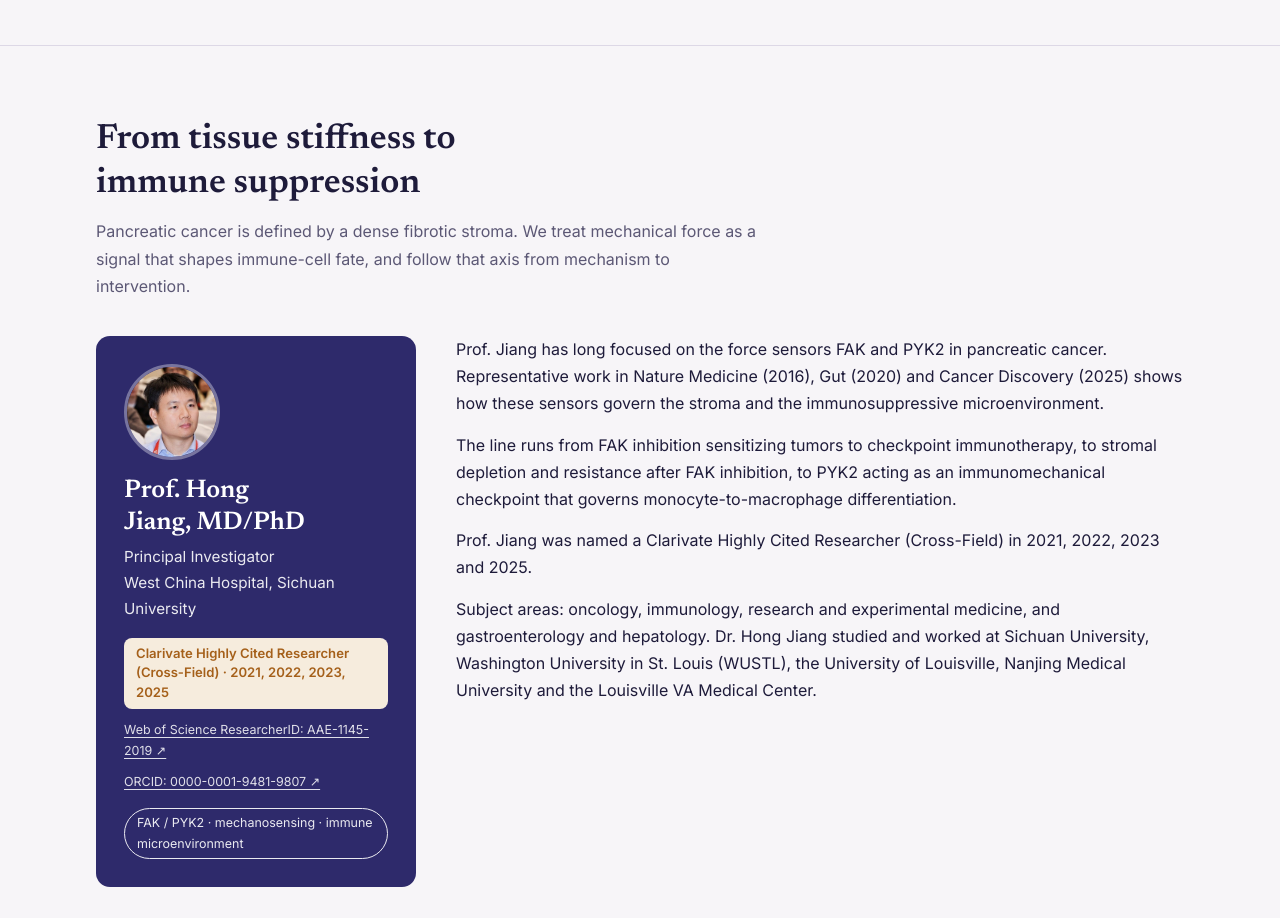
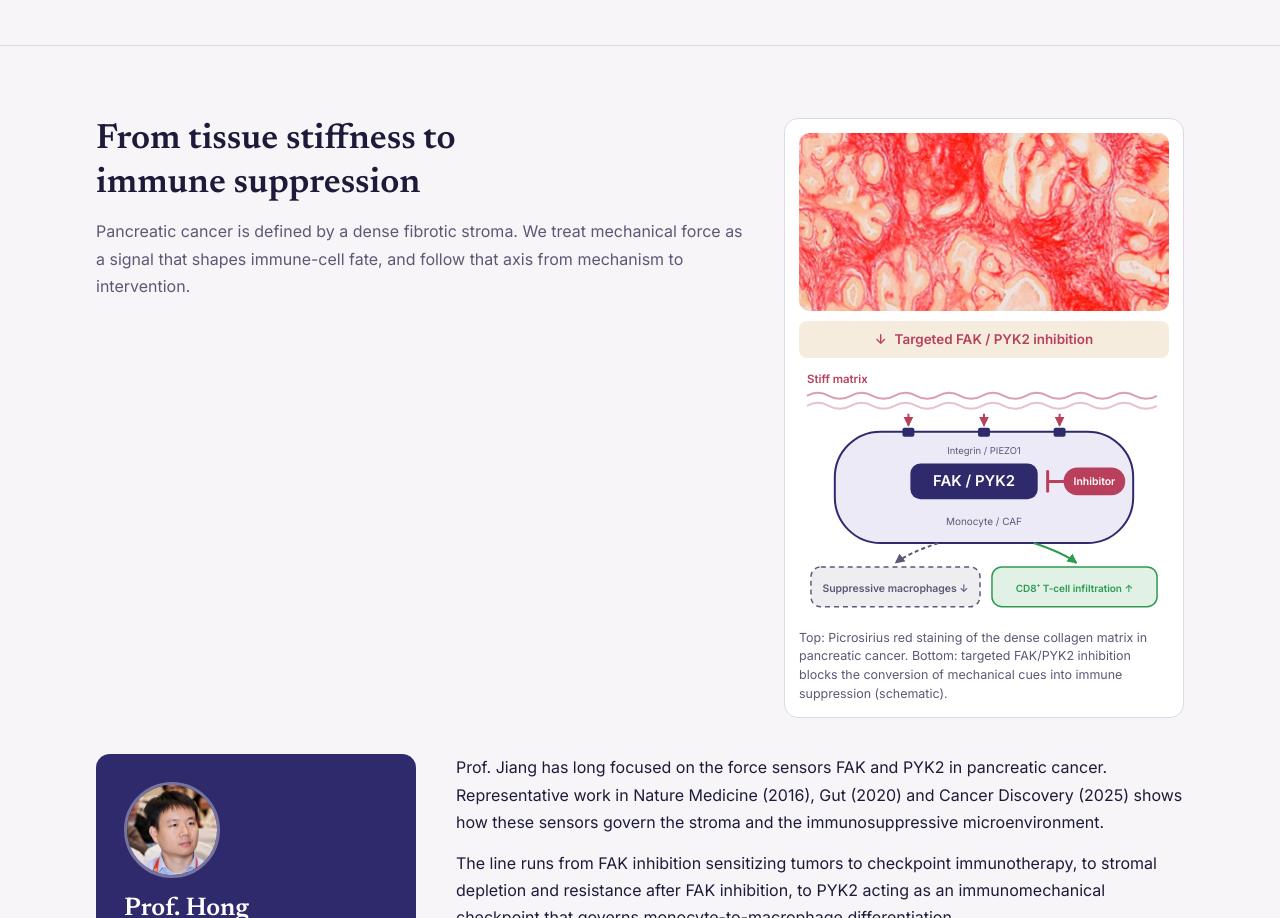
Before and after one commit to ScuJianglab/Jianglab, a plain HTML site: page index.html in a window 1280 px wide. Shown: the part 682-1600 px from the top of the page. Drawn offline with Linux system fonts and the light colour scheme; some packages are replaced by stand-ins of ours; a script that the page names is missing.

Commit message:
Add stiffness photo + FAK/PYK2 inhibition schematic beside concept heading
Co-Authored-By: Claude Opus 5 <noreply@anthropic.com>
Claude-Session: https://claude.ai/code/session_01GiTV2Z9RA9dFCMdnW4b1TJ

```diff
--- a/index.html
+++ b/index.html
@@ -200,6 +200,14 @@ a.cn{text-decoration:none}a.cn:hover{border-color:var(--hema);background:var(--h
 .res .cbox{display:flex;flex-direction:column;gap:4px}
 .res .cbox .btn{align-self:flex-start;margin-top:14px}
 .res .tag{display:inline-block;align-self:flex-start;font-size:.78rem;font-weight:600;color:var(--collagen);background:var(--collagen-soft);border-radius:999px;padding:2px 10px;margin-bottom:8px}
+.concept-top{display:grid;grid-template-columns:minmax(0,1fr) minmax(0,400px);gap:40px;align-items:start;margin-bottom:36px}
+.concept-top .sec-head{margin-bottom:0}
+.cfig{margin:0;background:var(--surface);border:1px solid var(--line);border-radius:14px;padding:14px;display:flex;flex-direction:column;gap:10px;min-width:0}
+.cfig img{width:100%;border-radius:10px;display:block}
+.cfig svg{width:100%;height:auto;display:block}
+.cfig .bar{display:flex;align-items:center;justify-content:center;gap:8px;font-size:.84rem;font-weight:600;color:var(--eosin);background:var(--collagen-soft);border-radius:8px;padding:7px 10px;text-align:center}
+.cfig figcaption{font-size:.78rem;line-height:1.5;color:var(--muted)}
+@media(max-width:900px){.concept-top{grid-template-columns:1fr;gap:28px}}
 .alumni{margin-top:36px;padding-top:28px;border-top:1px solid var(--line)}
 .alumni h3{font-size:1.15rem;margin-bottom:8px}
 .alumni .lead{color:var(--muted);font-size:.92rem;margin-bottom:18px;max-width:42em}
@@ -286,10 +294,52 @@ footer .stats b{color:var(--ink);font-weight:600}
 
 <section id="concept">
   <div class="wrap">
+    <div class="concept-top">
     <div class="sec-head">
       <h2><span class="zh">从组织变硬，到免疫抑制</span><span class="en">From tissue stiffness to immune suppression</span></h2>
       <p><span class="zh">胰腺癌的特征是致密的纤维化间质。课题组把“力”看作影响免疫细胞命运的信号，沿这条轴线研究机制并寻找干预点。</span>
          <span class="en">Pancreatic cancer is defined by a dense fibrotic stroma. We treat mechanical force as a signal that shapes immune-cell fate, and follow that axis from mechanism to intervention.</span></p>
+    </div>
+      <figure class="cfig">
+        <img src="img/stiff-collagen.jpg" alt="天狼星红染色显示胰腺癌致密胶原基质 · Picrosirius red staining of dense collagen in pancreatic cancer">
+        <div class="bar">↓ <span class="zh">靶向抑制 FAK / PYK2</span><span class="en">Targeted FAK / PYK2 inhibition</span></div>
+        <svg viewBox="0 0 372 252" role="img" aria-labelledby="mt">
+        <title id="mt">靶向抑制 FAK / PYK2 示意图 · Targeted FAK/PYK2 inhibition, schematic</title>
+        <defs>
+          <marker id="fa" viewBox="0 0 10 10" refX="9" refY="5" markerWidth="5" markerHeight="5" orient="auto-start-reverse"><path d="M0 0 L10 5 L0 10 z" fill="var(--eosin)"/></marker>
+          <marker id="gm" viewBox="0 0 10 10" refX="9" refY="5" markerWidth="5" markerHeight="5" orient="auto-start-reverse"><path d="M0 0 L10 5 L0 10 z" fill="var(--muted)"/></marker>
+          <marker id="gn" viewBox="0 0 10 10" refX="9" refY="5" markerWidth="5" markerHeight="5" orient="auto-start-reverse"><path d="M0 0 L10 5 L0 10 z" fill="#2E9B4F"/></marker>
+        </defs>
+        <text class="zh" x="8" y="15" font-size="11.5" font-weight="700" fill="var(--eosin)">基质刚度 ↑</text>
+        <text class="en" x="8" y="15" font-size="11.5" font-weight="700" fill="var(--eosin)">Stiff matrix</text>
+        <path d="M8 28 q11 -6 22 0 t22 0 t22 0 t22 0 t22 0 t22 0 t22 0 t22 0 t22 0 t22 0 t22 0 t22 0 t22 0 t22 0 t22 0 t22 0" fill="none" stroke="var(--eosin)" stroke-width="2" opacity=".5"/>
+        <path d="M8 38 q11 -6 22 0 t22 0 t22 0 t22 0 t22 0 t22 0 t22 0 t22 0 t22 0 t22 0 t22 0 t22 0 t22 0 t22 0 t22 0 t22 0" fill="none" stroke="var(--eosin)" stroke-width="2" opacity=".32"/>
+        <g stroke="var(--eosin)" stroke-width="2" marker-end="url(#fa)">
+          <line x1="110" y1="46" x2="110" y2="58"/><line x1="186" y1="46" x2="186" y2="58"/><line x1="262" y1="46" x2="262" y2="58"/>
+        </g>
+        <rect x="36" y="64" width="300" height="112" rx="46" fill="var(--hema-soft)" stroke="var(--hema)" stroke-width="2"/>
+        <g fill="var(--hema)"><rect x="104" y="60" width="12" height="9" rx="2"/><rect x="180" y="60" width="12" height="9" rx="2"/><rect x="256" y="60" width="12" height="9" rx="2"/></g>
+        <text class="zh" x="186" y="86" text-anchor="middle" font-size="9.5" fill="var(--muted)">整合素 / PIEZO1</text>
+        <text class="en" x="186" y="86" text-anchor="middle" font-size="9.5" fill="var(--muted)">Integrin / PIEZO1</text>
+        <rect x="112" y="96" width="128" height="36" rx="10" fill="var(--hema)"/>
+        <text x="176" y="119" text-anchor="middle" font-size="15" font-weight="700" fill="var(--on-hema)">FAK / PYK2</text>
+        <rect x="266" y="100" width="62" height="28" rx="14" fill="var(--eosin)"/>
+        <text class="zh" x="297" y="118" text-anchor="middle" font-size="11" font-weight="700" fill="#fff">抑制剂</text>
+        <text class="en" x="297" y="118" text-anchor="middle" font-size="10.5" font-weight="700" fill="#fff">Inhibitor</text>
+        <g stroke="var(--eosin)" stroke-width="3" stroke-linecap="round"><line x1="266" y1="114" x2="252" y2="114"/><line x1="250" y1="104" x2="250" y2="124"/></g>
+        <text class="zh" x="186" y="158" text-anchor="middle" font-size="10" fill="var(--muted)">单核细胞 / 成纤维细胞</text>
+        <text class="en" x="186" y="158" text-anchor="middle" font-size="10" fill="var(--muted)">Monocyte / CAF</text>
+        <path d="M140 176 Q110 186 97 196" fill="none" stroke="var(--muted)" stroke-width="2" stroke-dasharray="4 3" marker-end="url(#gm)"/>
+        <path d="M236 176 Q266 186 279 196" fill="none" stroke="#2E9B4F" stroke-width="2" marker-end="url(#gn)"/>
+        <rect x="12" y="200" width="170" height="40" rx="10" fill="var(--muted)" fill-opacity=".1" stroke="var(--muted)" stroke-width="1.5" stroke-dasharray="5 4"/>
+        <text class="zh" x="97" y="225" text-anchor="middle" font-size="11" font-weight="600" fill="var(--muted)">抑制性巨噬细胞 ↓</text>
+        <text class="en" x="97" y="225" text-anchor="middle" font-size="10.5" font-weight="600" fill="var(--muted)">Suppressive macrophages ↓</text>
+        <rect x="194" y="200" width="166" height="40" rx="10" fill="#2E9B4F" fill-opacity=".14" stroke="#2E9B4F" stroke-width="1.5"/>
+        <text class="zh" x="277" y="225" text-anchor="middle" font-size="11" font-weight="600" fill="#2E9B4F">CD8⁺ T 细胞浸润 ↑</text>
+        <text class="en" x="277" y="225" text-anchor="middle" font-size="10" font-weight="600" fill="#2E9B4F">CD8⁺ T-cell infiltration ↑</text>
+      </svg>
+        <figcaption><span class="zh">上：天狼星红染色显示胰腺癌致密的胶原基质。下：靶向抑制 FAK / PYK2 阻断力学信号向免疫抑制的转化（示意图）。</span><span class="en">Top: Picrosirius red staining of the dense collagen matrix in pancreatic cancer. Bottom: targeted FAK/PYK2 inhibition blocks the conversion of mechanical cues into immune suppression (schematic).</span></figcaption>
+      </figure>
     </div>
     <div class="pi">
       <div class="pi-card">
```
Also changed, not shown: img/stiff-collagen.jpg (added).
